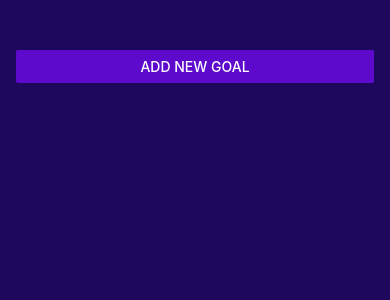
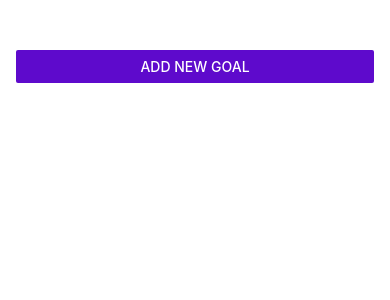
Before and after one commit to graceupongraceemi/RN_project_2501max, a React Native app: screen / in a window 390 px wide. Shown: the top 300 px of the page. Built offline with nearby package versions, Linux system fonts and the light colour scheme.

Commit message:
backgroundColor added to app.json which will apply to all the pages of app

```diff
--- a/App.js
+++ b/App.js
@@ -70,8 +70,7 @@ const styles = StyleSheet.create({
   appContainer: {
     flex: 1,
     padding: 50,
-    paddingHorizontal: 16,
-    backgroundColor: '#1e085e'
+    paddingHorizontal: 16
   },
 
   goalsContainer: {
--- a/app.json
+++ b/app.json
@@ -5,6 +5,7 @@
     "version": "1.0.0",
     "orientation": "portrait",
     "icon": "./assets/icon.png",
+    "backgroundColor": "#1e085a",
     "splash": {
       "image": "./assets/splash.png",
       "resizeMode": "contain",
```
